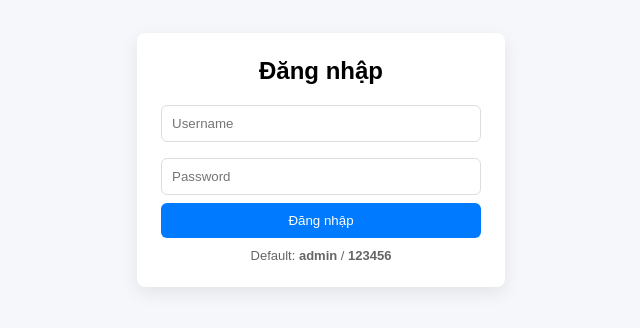
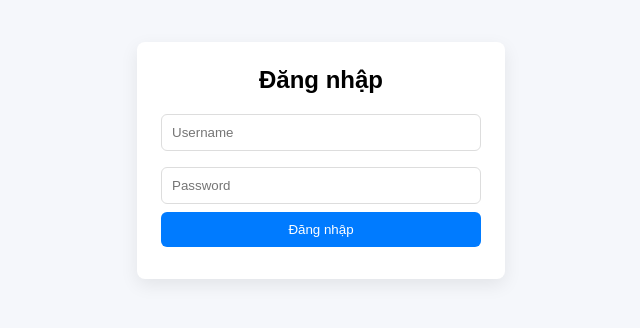
Before and after one commit to HieuNghia24/ChatBotAI_TechVersion4, a website: page public/login.html in a window 1280 px wide. Shown: the part 240-568 px from the top of the page, without its empty margins (319-959 px from the left). Drawn offline with Linux system fonts and the light colour scheme.

Commit message:
fix login

```diff
--- a/public/login.html
+++ b/public/login.html
@@ -21,7 +21,7 @@
     <input id="p" placeholder="Password" type="password" autocomplete="current-password" />
     <button id="btn">Đăng nhập</button>
     <div id="err" class="err"></div>
-    <div class="small">Default: <b>admin</b> / <b>123456</b></div>
+
   </div>
 
   <script>
```
